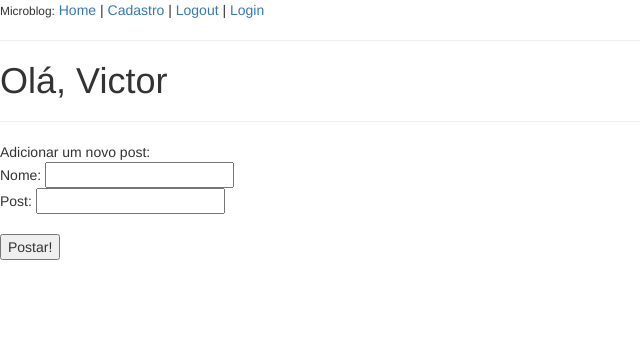
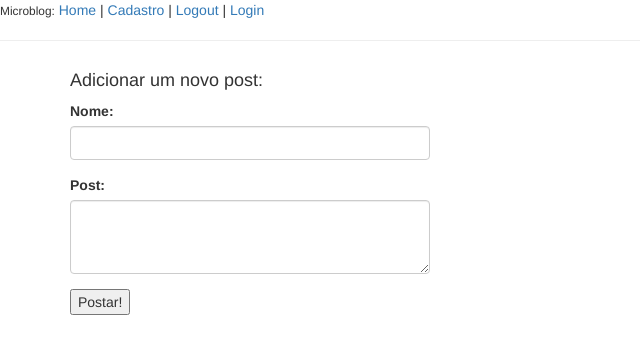
Before and after one commit to VictorDMor/flask-app, a Flask app: page / in a window 1280 px wide. Shown: the top 354 px of the page, without its empty margins (0-640 px from the left). Run offline with Flask 2, Linux system fonts and the light colour scheme; parts of the project's set-up code (start-up, migrations or seed data) failed here and were passed over; some libraries are stand-ins or nearby versions.

Commit message:
Melhorias no layout

```diff
--- a/app/templates/index.html
+++ b/app/templates/index.html
@@ -1,14 +1,24 @@
 {% extends "base.html" %}
 {% block content %}
-	<h1> Olá, Victor</h1>
 	{% for post in posts %}
 	<div><p>{{ post.author.nickname }} diz: <b>{{ post.body }}</b></p></div>
 	{% endfor %}
-	<hr>
 	<form action='/index' method='GET'>
-	Adicionar um novo post: <br />
-	Nome: <input type='text' name='name' value=''><br />
-	Post: <input type='textarea' name='post'><br/><br/>
-	<input type='submit' name='submit' value='Postar!'>
+	<div class='container'>
+		<div class='row'>
+			<div class='col-md-4'>
+				<h4>Adicionar um novo post:</h4>
+				<div class='form-group'>
+					<label for='usr'>Nome:</label>
+					<input type='text' class='form-control' name='name' value='' id='usr'>
+				</div>
+
+				<div class='form-group'>
+					<label for='post'>Post:</label>
+					<textarea class ='form-control' rows='3' name='post' id='post'></textarea></div>
+				<input type='submit' name='submit' value='Postar!'>
+			</div>
+		</div>
+	</div>
 	</form>
 {% endblock %}
--- a/app/views.py
+++ b/app/views.py
@@ -26,7 +26,7 @@ def index():
 		})
 		return render_template('index.html', title='Novo post adicionado!', posts=posts)
 	else:
-		return render_template('index.html', title='Novo post adicionado!', posts=posts)
+		return render_template('index.html', title='Bem-vindo!', posts=posts)
 
 @app.route('/signup', methods=['GET', 'POST'])
 def sign():
```
Also changed, not shown: app/templates/signup.html (+13 -7 lines), app.db, 1 other file.
